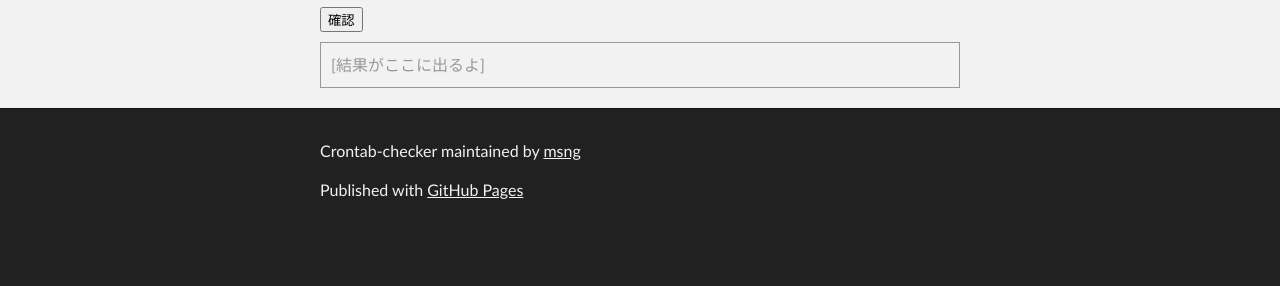
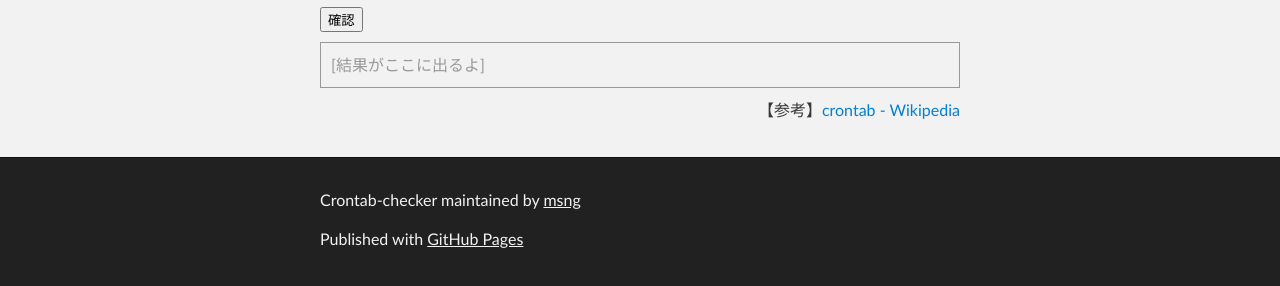
Before and after one commit to msng/crontab-checker, a plain HTML site: page index.html in a window 1280 px wide. Shown: the part 408-694 px from the top of the page. Drawn offline with nearby package versions, Linux system fonts and the light colour scheme.

Commit message:
add link to Wikipedia

```diff
--- a/index.html
+++ b/index.html
@@ -39,6 +39,7 @@
         <button id="check">確認</button>
         <div id="result"><span class="default">[結果がここに出るよ]</span></div>
 
+        <p class="right">【参考】<a href="http://ja.wikipedia.org/wiki/Crontab" target="_blank">crontab - Wikipedia</a></p>
       </section>
     </div>
 
--- a/stylesheets/style.css
+++ b/stylesheets/style.css
@@ -27,3 +27,7 @@ em {
 .error {
     color: #F00;
 }
+
+.right {
+    text-align: right;
+}
```
